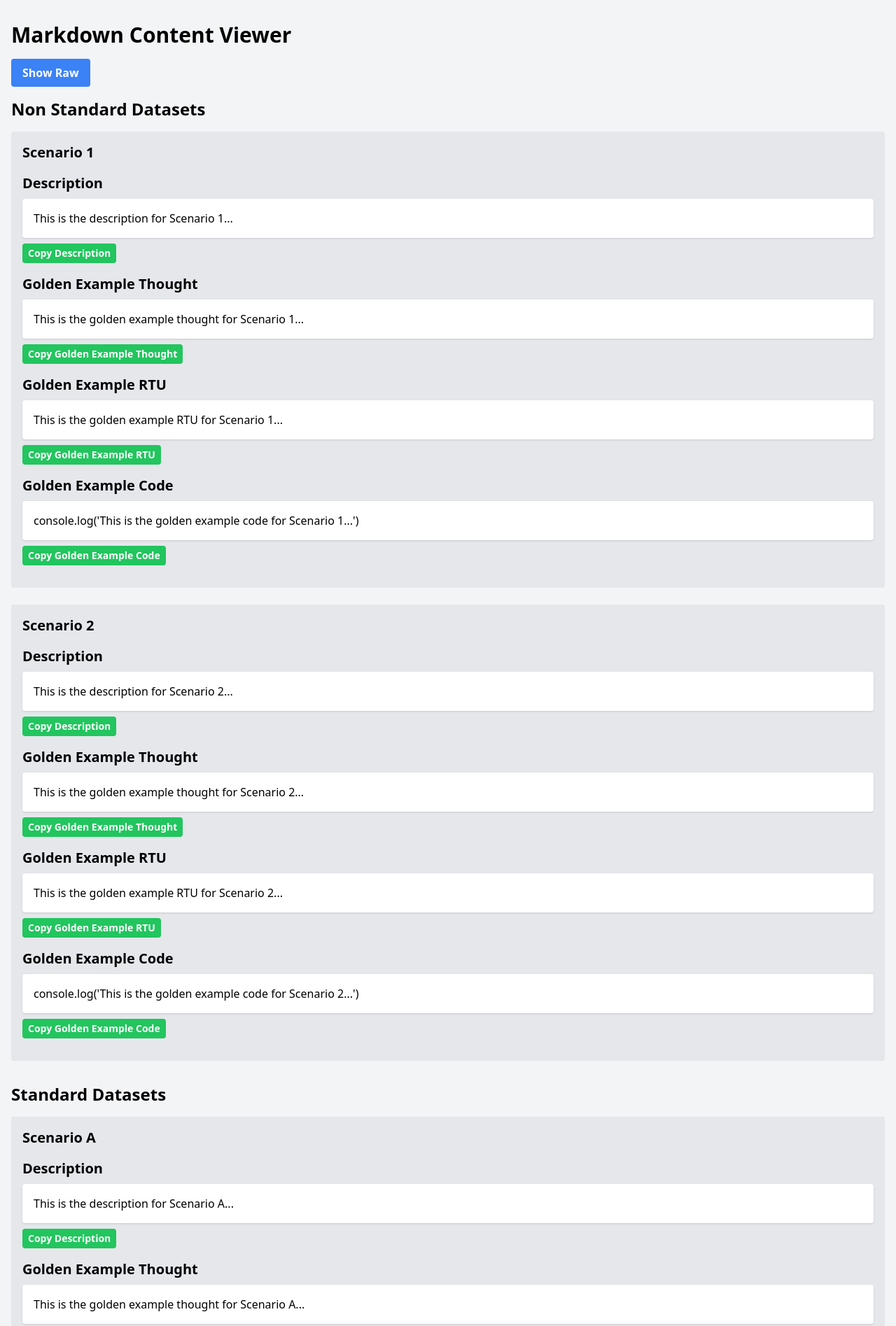
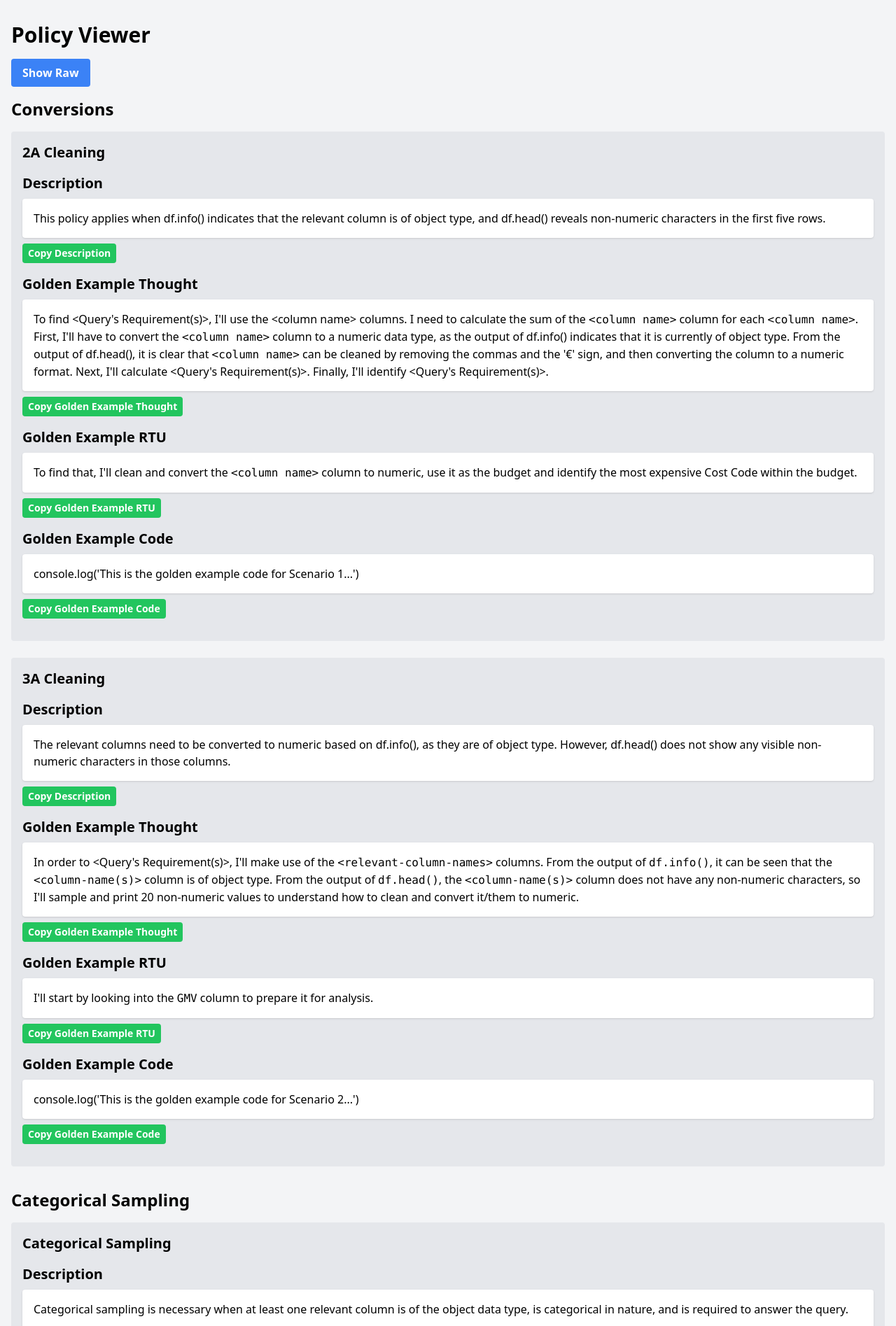
Before and after one commit to devbm7/policy-viewer, a Next.js app: page / in a window 1280 px wide. Shown: the top 1895 px of the page at 70% size. Built offline with nearby package versions, Linux system fonts and the light colour scheme.

Commit message:
v0.1.0 - Pretty much boiler plate works

```diff
--- a/pages/index.tsx
+++ b/pages/index.tsx
@@ -24,33 +24,21 @@ type Topic = {
 
 const exampleTopics: Topic[] = [
   {
-    name: "Non Standard Datasets",
+    name: "Conversions",
     subtopics: [
       {
-        name: "Scenario 1",
-        description: "This is the description for Scenario 1...",
-        goldenExampleThought: "This is the golden example thought for Scenario 1...",
-        goldenExampleRTU: "This is the golden example RTU for Scenario 1...",
+        name: "2A Cleaning",
+        description: "This policy applies when df.info() indicates that the relevant column is of object type, and df.head() reveals non-numeric characters in the first five rows.",
+        goldenExampleThought: "To find <Query's Requirement(s)>, I'll use the  <column name> columns. I need to calculate the sum of the  `<column name>` column for each  `<column name>`. First, I'll have to convert the  `<column name>` column to a numeric data type, as the output of df.info() indicates that it is currently of object type. From the output of df.head(), it is clear that  `<column name>` can be cleaned by removing the commas and the '€' sign, and then converting the column to a numeric format. Next, I'll calculate  <Query's Requirement(s)>. Finally, I'll identify  <Query's Requirement(s)>.",
+        goldenExampleRTU: "To find that, I'll clean and convert the `<column name>` column to numeric, use it as the budget and identify the most expensive Cost Code within the budget.",
         goldenExampleCode: "console.log('This is the golden example code for Scenario 1...')",
       },
       {
-        name: "Scenario 2",
-        description: "This is the description for Scenario 2...",
-        goldenExampleThought: "This is the golden example thought for Scenario 2...",
-        goldenExampleRTU: "This is the golden example RTU for Scenario 2...",
+        name: "3A Cleaning",
+        description: "The relevant columns need to be converted to numeric based on df.info(), as they are of object type. However, df.head() does not show any visible non-numeric characters in those columns.",
+        goldenExampleThought: "In order to <Query's Requirement(s)>, I'll make use of the `<relevant-column-names>` columns. From the output of `df.info()`, it can be seen that the `<column-name(s)>` column is of object type. From the output of `df.head()`, the `<column-name(s)>` column does not have any non-numeric characters, so I'll sample and print 20 non-numeric values to understand how to clean and convert it/them to numeric.",
+        goldenExampleRTU: "I'll start by looking into the `GMV` column to prepare it for analysis.",
         goldenExampleCode: "console.log('This is the golden example code for Scenario 2...')",
-      },
-    ],
-  },
-  {
-    name: "Standard Datasets",
-    subtopics: [
-      {
-        name: "Scenario A",
-        description: "This is the description for Scenario A...",
-        goldenExampleThought: "This is the golden example thought for Scenario A...",
-        goldenExampleRTU: "This is the golden example RTU for Scenario A...",
-        goldenExampleCode: "console.log('This is the golden example code for Scenario A...')",
       },
     ],
   },
@@ -94,12 +82,12 @@ export default function Home() {
   return (
     <div className="min-h-screen bg-gray-100">
       <Head>
-        <title>Markdown Content Viewer</title>
+        <title>Policy Viewer</title>
         <link rel="icon" href="/favicon.ico" />
       </Head>
 
       <main className="container mx-auto px-4 py-8">
-        <h1 className="text-3xl font-bold mb-4">Markdown Content Viewer</h1>
+        <h1 className="text-3xl font-bold mb-4">Policy Viewer</h1>
         <button
           className="bg-blue-500 hover:bg-blue-700 text-white font-bold py-2 px-4 rounded mb-4"
           onClick={() => setShowRaw(!showRaw)}
```
